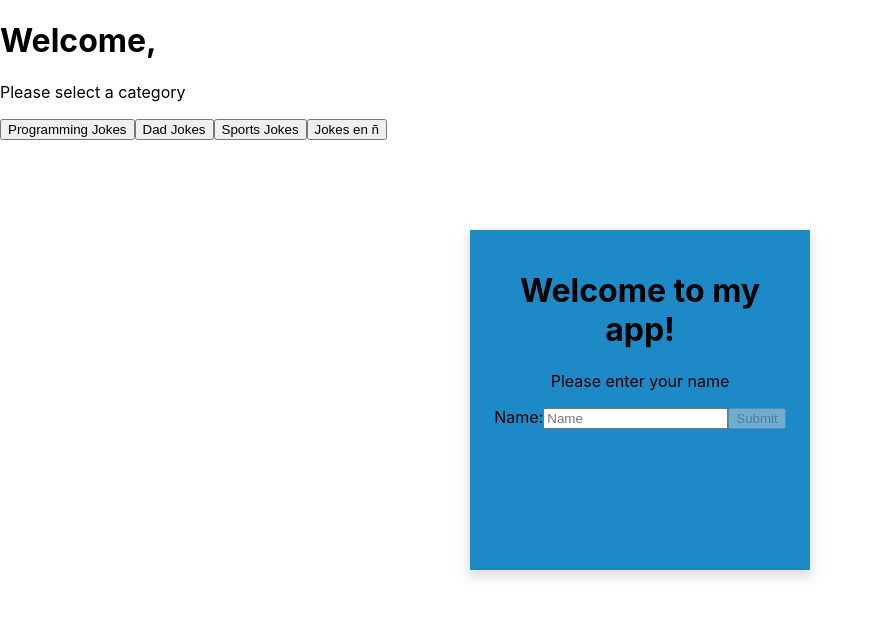
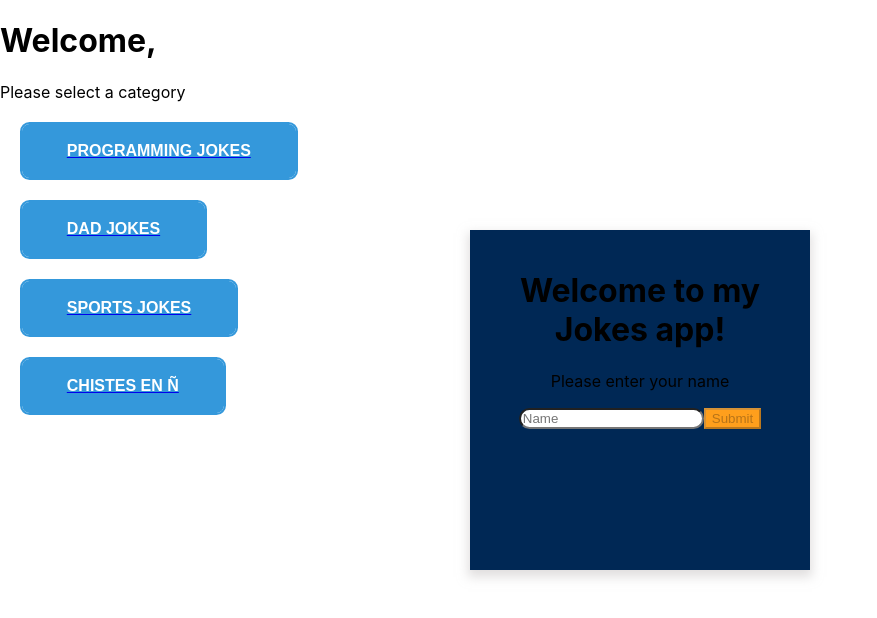
Before and after one commit to Tacoholic/jokes, a React (Create React App) app: page / in a window 1280 px wide. Shown: the top 618 px of the page, without its empty margins (0-877 px from the left). Built offline with nearby package versions, Linux system fonts and the light colour scheme.

Commit message:
input field and submite button stylized

```diff
--- /dev/null
+++ b/src/components/Buttons.css
@@ -0,0 +1,48 @@
+
+.body {
+  color: red
+}
+
+.btn {
+    box-sizing: border-box;
+    -webkit-appearance: none;
+       -moz-appearance: none;
+            appearance: none;
+    background-color: transparent;
+    border: 2px solid #e74c3c;
+    border-radius: 0.6em;
+    color: #e74c3c;
+    cursor: pointer;
+    display: -webkit-box;
+    display: -webkit-flex;
+    display: -ms-flexbox;
+    display: flex;
+    -webkit-align-self: center;
+        -ms-flex-item-align: center;
+            align-self: center;
+    font-size: 1rem;
+    font-weight: 400;
+    line-height: 1;
+    margin: 20px;
+    padding: 1.2em 2.8em;
+    text-decoration: none;
+    text-align: center;
+    text-transform: uppercase;
+    font-family: 'Montserrat', sans-serif;
+    font-weight: 700;
+  }
+  .btn:hover, .btn:focus {
+    color: #fff;
+    outline: 0;
+  }
+
+.third {
+    border-color: #3498db;
+    color: #fff;
+    box-shadow: 0 0 40px 40px #3498db inset, 0 0 0 0 #3498db;
+    -webkit-transition: all 150ms ease-in-out;
+    transition: all 150ms ease-in-out;
+  }
+  .third:hover {
+    box-shadow: 0 0 10px 0 #3498db inset, 0 0 10px 4px #3498db;
+  }
--- a/src/components/HomePage.js
+++ b/src/components/HomePage.js
@@ -2,6 +2,7 @@ import React from 'react';
 import {Link} from "react-router-dom";
 import Modal from './Modal';
 
+import Buttons from './Buttons.css'
 
 class HomePage extends React.Component {
     constructor(props){
@@ -30,19 +31,15 @@ class HomePage extends React.Component {
                 {
                     showModal ? (
                         <div className="my-modal">
-                           <h1>Welcome to my app!</h1>
+                           <h1>Welcome to my Jokes app!</h1>
                            <p>Please enter your name</p>
                            <form>
-                               <label>
-                                   Name:
                                    <input
                                         placeholder="Name"
                                         type="text"
                                         name="firstName"
                                         onChange={this.inputChange}>
-
                                     </input>
-                               </label>
                                <button type="button" disabled={!this.state.firstName} onClick={this.displayNameHandler}>
                                     Submit
                                 </button>
@@ -54,16 +51,16 @@ class HomePage extends React.Component {
                  <h1>Welcome, {this.state.submitedFirstName && this.state.submitedFirstName}</h1>
                 <p>Please select a category </p>
                 <Link to="/ProgrammingJokes">
-                <button>Programming Jokes</button>
+                <button class="btn third">Programming Jokes</button>
                 </Link>
                 <Link to="/DadJokes">
-                 <button>Dad Jokes</button>
+                 <button class="btn third">Dad Jokes</button>
                  </Link>
                  <Link to="/SportsJokes">
-                <button>Sports Jokes</button>
+                <button class="btn third">Sports Jokes</button>
                 </Link>
                 <Link to="/SpanishJokes">
-                <button>Jokes en ñ</button>
+                <button class="btn third">Chistes en ñ</button>
                 </Link>
 
             </div>
--- a/src/components/Modal.css
+++ b/src/components/Modal.css
@@ -1,5 +1,5 @@
 .my-modal {
-    background: rgb(29, 137, 199);
+    background: rgb(0,40,85);
     position: absolute;
     left: 0;
     right: 0;
@@ -12,14 +12,16 @@
     padding: 20px;
     text-align: center;
    }
-   .modal-close {
-    position: absolute;
-    right: 6px;
-    top: 9px;
-    cursor: pointer;
-    border: none;
-    font-size: 20px;
+
+   .my-modal input {
+    border-radius: 12px
    }
+   .my-modal button {
+       background-color: rgb(255,159,28);
+   }
+
+
+
    .modal-toggle-button {
     cursor: pointer;
     background-color: red;
```
